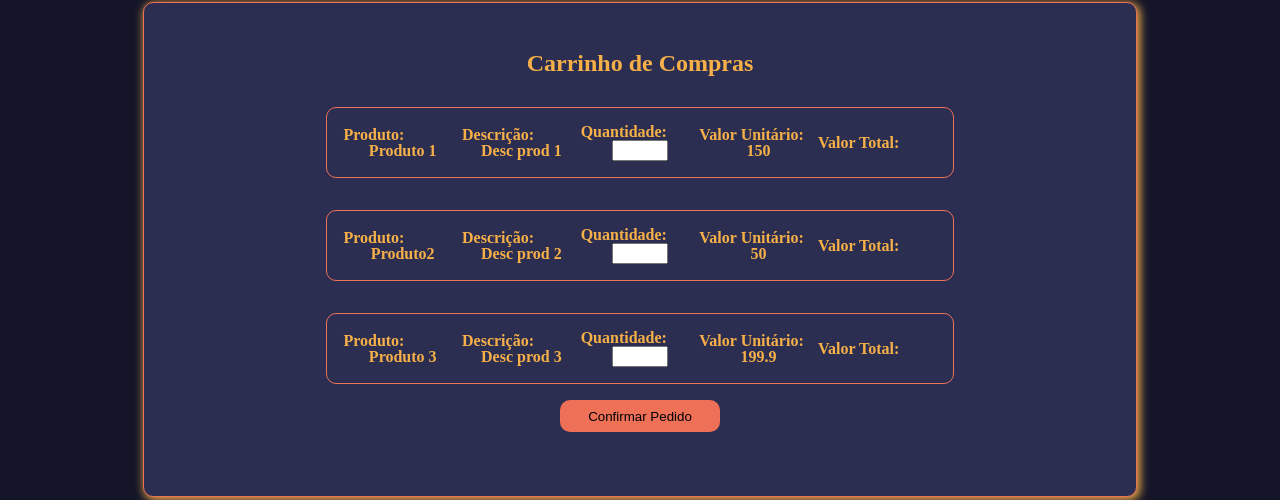
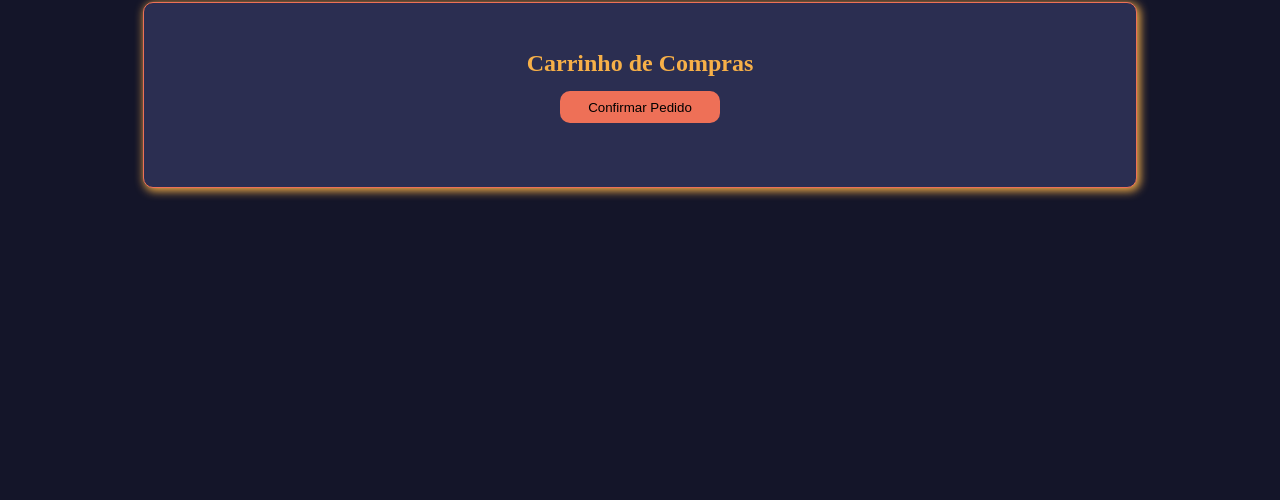
Before and after one commit to pedromlsr/trabalhoReactJSGrupo6, a React (Create React App) app in the folder trabalho-react-grupo-6/: page /pedido in a window 1280 px wide. Shown: the part 198-698 px from the top of the page. Built offline with nearby package versions, Linux system fonts and the light colour scheme.

Commit message:
Inserido controle de Carrinho via Context

```diff
--- a/trabalho-react-grupo-6/src/App.js
+++ b/trabalho-react-grupo-6/src/App.js
@@ -1,14 +1,13 @@
 import React from "react";
 import { Root } from "./Routes/root";
-import { Contexto } from "./Context/data";
+import { CartItensProvider } from "./Context/data";
 
 function App() {
+
   return (
-    <>
-      <Contexto>
-        <Root />
-      </Contexto>
-    </>
+    <CartItensProvider>
+      <Root />
+    </CartItensProvider>
   );
 }
 
--- a/trabalho-react-grupo-6/src/Components/SalvarPedido/ItemPedido/itemPedido.js
+++ b/trabalho-react-grupo-6/src/Components/SalvarPedido/ItemPedido/itemPedido.js
@@ -18,7 +18,7 @@ export const ItemPedido = ({ produto }) => {
           Descrição:
         </TituloContainer>
         <ContentContainer>
-          {produto.descricao}
+          {produto.descricaoProduto}
         </ContentContainer>
       </Container>
       <Container>
@@ -34,7 +34,7 @@ export const ItemPedido = ({ produto }) => {
           Valor Unitário:
         </TituloContainer>
         <ContentContainer>
-          {produto.valorProduto}
+          {produto.valorUnitario}
         </ContentContainer>
       </Container>
       <Container>
--- a/trabalho-react-grupo-6/src/Components/SalvarPedido/Pedido/pedido.js
+++ b/trabalho-react-grupo-6/src/Components/SalvarPedido/Pedido/pedido.js
@@ -1,4 +1,5 @@
-import React from "react";
+import React,{useContext} from "react";
+import { CartItensContext } from "../../../Context/data";
 import { InputButton } from "../../CadastroCliente/style";
 import { ItemPedido } from "../ItemPedido/itemPedido";
 import { AreaPedido, AreaProdutos, Titulo } from "./style";
@@ -6,9 +7,7 @@ import { AreaPedido, AreaProdutos, Titulo } from "./style";
 
 export const PostPedido = () => {
 
-  const items = [{ nomeProduto: "Produto 1", descricao:"Desc prod 1",valorProduto:150.00 }, { nomeProduto: "Produto2",descricao:"Desc prod 2",valorProduto:50.00 }, { nomeProduto: "Produto 3", descricao:"Desc prod 3",valorProduto:199.90 }
-
-  ];
+  const {cartItens} = useContext(CartItensContext)
 
   return (
     <AreaPedido>
@@ -16,7 +15,7 @@ export const PostPedido = () => {
         <h1>Carrinho de Compras</h1>
       </Titulo>
       <AreaProdutos>
-        {items?.map((item) => (
+        {cartItens?.map((item) => (
           <ItemPedido produto={item} />
         ))}
       </AreaProdutos>
--- a/trabalho-react-grupo-6/src/Components/SectionCategoria/Card/Card.js
+++ b/trabalho-react-grupo-6/src/Components/SectionCategoria/Card/Card.js
@@ -1,21 +1,25 @@
-import React from "react";
-import { CardArea } from "./Styles";
+import React, {useContext} from "react";
+import { CardArea} from "./Styles";
+import { CartItensContext } from "../../../Context/data";
 
 
-export const ModelCard = ({ imagem, nomeProduto, valor }) => {
+export const ModelCard = ({produto}) => {
+
+  const {addItem} = useContext(CartItensContext)
+
   return (
     <CardArea>
       <div className="content">
         <div className="imagem">
-          <img src={require(`../../../Assets/ProductImg/${imagem}`)} alt={nomeProduto} />
+          <img src={require(`../../../Assets/ProductImg/${produto.nomeImagemProduto}`)} alt={produto.nomeProduto} />
         </div>
         <div className="nomeProduto">
-          <h2>{nomeProduto}</h2>
+          <h2>{produto.nomeProduto}</h2>
         </div>
         <div className="valor">
-          <h3>R$ {valor}</h3>
+          <h3>R$ {produto.valorUnitario}</h3>
         </div>
-        <button>COMPRAR</button>
+        <button onClick={() => addItem(produto)}>COMPRAR</button>
       </div>
     </CardArea>
   )
--- a/trabalho-react-grupo-6/src/Components/SectionCategoria/Categorie/Categorie.js
+++ b/trabalho-react-grupo-6/src/Components/SectionCategoria/Categorie/Categorie.js
@@ -6,7 +6,6 @@ import { api } from "../../../Service/api"
 import buttonImage from "../../../Assets/Img/216151_right_chevron_icon.png"
 
 export const CategorieContainer = () => {
-
   const [categorias, setCategorias] = useState([]);
   const carousel = useRef(null);
 
@@ -34,8 +33,8 @@ export const CategorieContainer = () => {
         <CategorieTitleContainer title={itemCat.nomeCategoria} />
         <div className="CardsContainer" ref={carousel} >
           {itemCat.produtoList.map((itemProd) => (
-            <ModelCard imagem={itemProd?.nomeImagemProduto} nomeProduto={itemProd?.nomeProduto} valor={itemProd?.valorUnitario} />
-          ))}
+            <ModelCard produto={itemProd}/>
+            ))}
         </div>
         <div className="buttons">
           <button onClick={handleLeftClick}><img src={buttonImage} alt="Scroll-Left" /></button>
@@ -43,5 +42,6 @@ export const CategorieContainer = () => {
         </div>
       </CategorieArea>
     ))
-  )
+
+    )
 }
--- a/trabalho-react-grupo-6/src/Context/data.js
+++ b/trabalho-react-grupo-6/src/Context/data.js
@@ -1,21 +1,26 @@
-import React, { useState } from "react";
+import React, { createContext, useState } from 'react';
 
-export const estadoContexto = {
 
-}
+const CartItensContext = createContext();
 
-export const DataContext = React.createContext(null)
 
-export function Contexto(props) {
-  const [ nome, setNome ] = useState(estadoContexto);
+const CartItensProvider = (props) => {
+    const [cartItens, setCartItens] = useState([]);
 
-  function handleSetNome(e) {
-    setNome(e.target.value)
-  }
 
-  return (
-    <DataContext.Provider value={{nome, handleSetNome}}>
-      {props.children}
-    </DataContext.Provider>
-  )
-}
+    function addItem(produto) {
+        setCartItens([...cartItens, produto])
+    }
+    console.log("Contexto", cartItens);
+
+
+    return (
+        <CartItensContext.Provider
+            value={{ cartItens, addItem }}
+        >
+            {props.children}
+        </CartItensContext.Provider>
+    );
+};
+
+export { CartItensContext, CartItensProvider };
```
Also changed, not shown: trabalho-react-grupo-6/src/Pages/CadastroCatProd/Index.js (renamed from trabalho-react-grupo-6/src/Pages/CadastroCadProd/Index.js), trabalho-react-grupo-6/src/Pages/CadastroCatProd/style.js (renamed from trabalho-react-grupo-6/src/Pages/CadastroCadProd/style.js).
